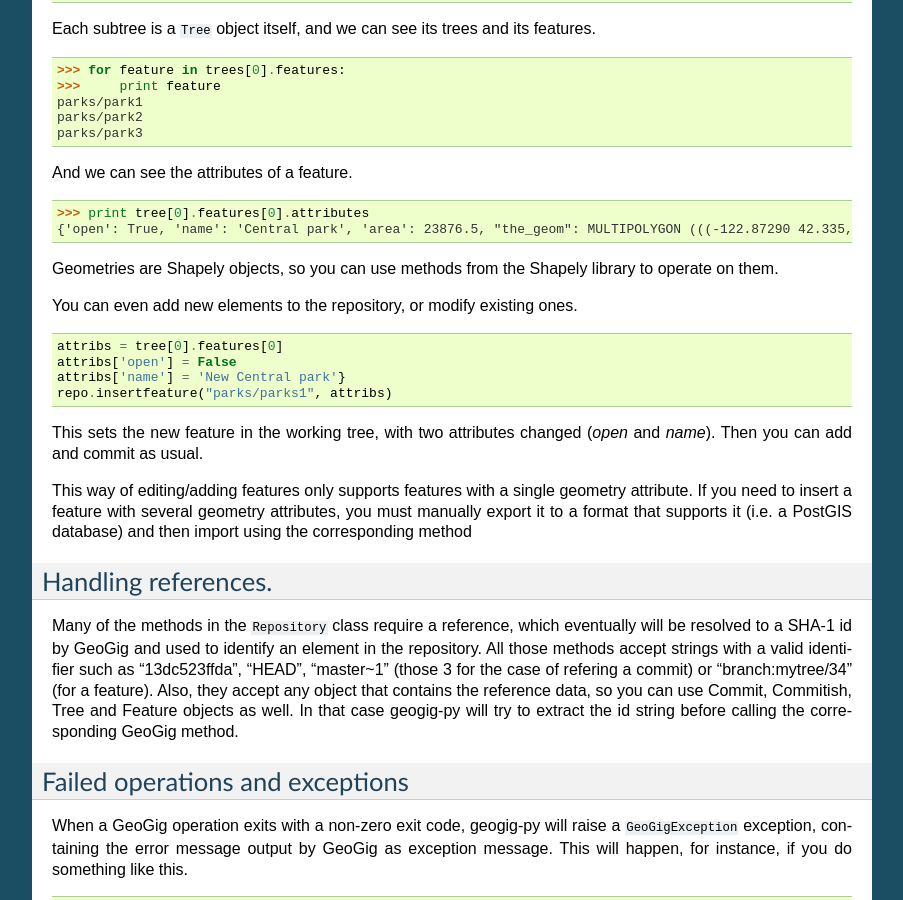
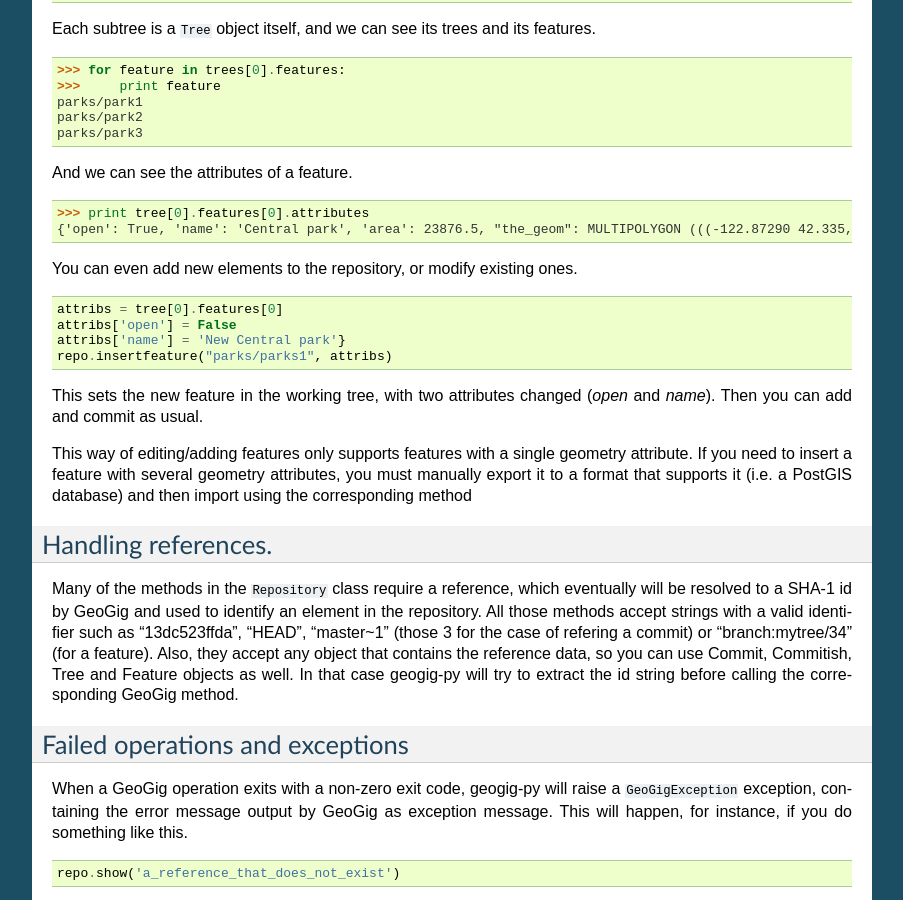
Before and after one commit to planetfederal/geogig-py, a Sphinx documentation site: the page built from doc/source/usage.rst, in a window 1280 px wide and 900 px high, scrolled down 1142 px. Shown: the whole window, without its empty margins (198-1101 px from the left). Built offline with Sphinx 7.4.7, drawn with Linux system fonts in a browser that asks for light colours; pages that are not in the unit, such as notebooks, are missing from menus.

Commit message:
fixed wrong shapely references

```diff
--- a/doc/source/usage.rst
+++ b/doc/source/usage.rst
@@ -89,8 +89,6 @@ And we can see the attributes of a feature.
 	>>> print tree[0].features[0].attributes
 	{'open': True, 'name': 'Central park', 'area': 23876.5, "the_geom": MULTIPOLYGON (((-122.87290 42.335, ...
 
-Geometries are Shapely objects, so you can use methods from the Shapely library to operate on them.
-
 You can even add new elements to the repository, or modify existing ones.
 
 ::
```
Also changed, not shown: 1 other file.
